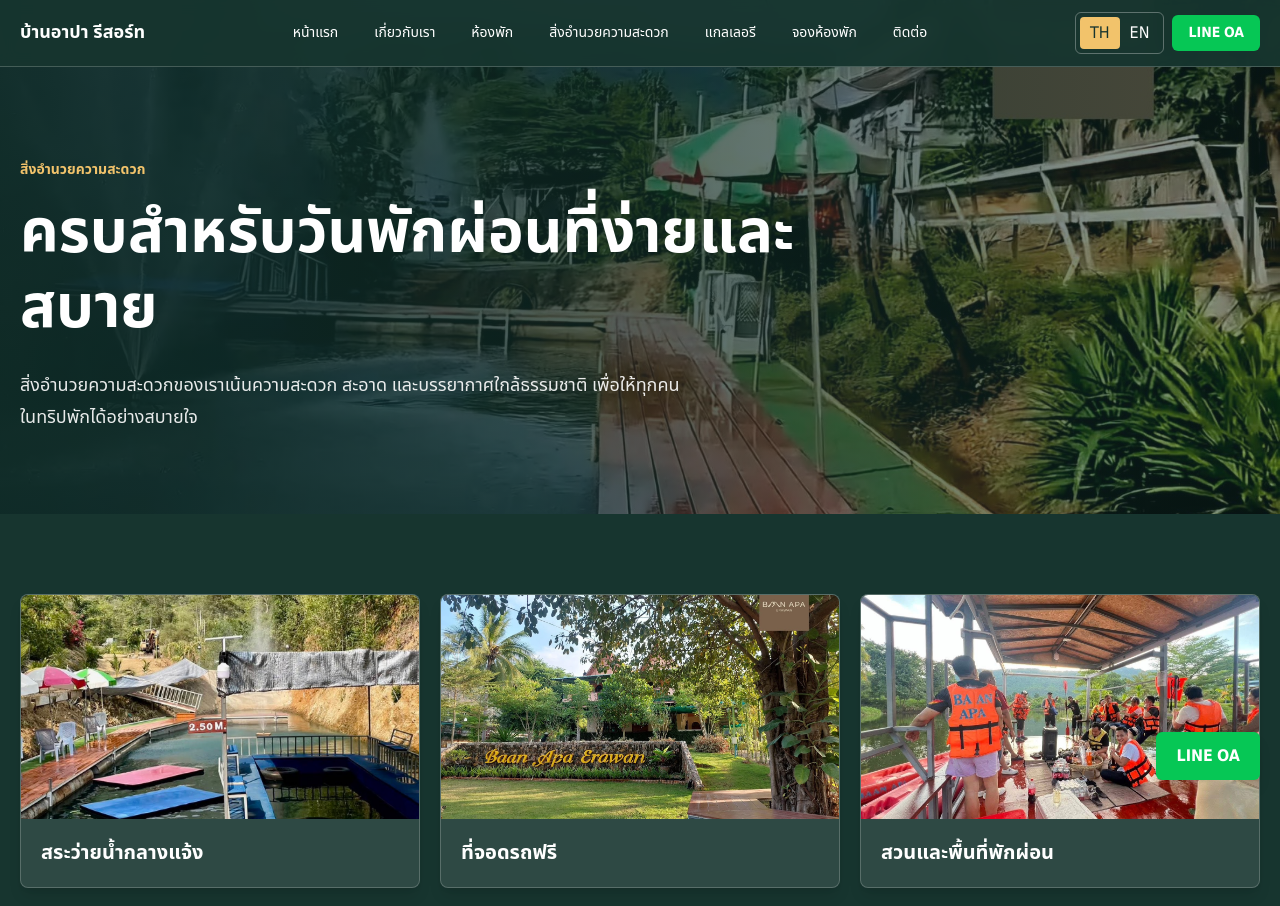
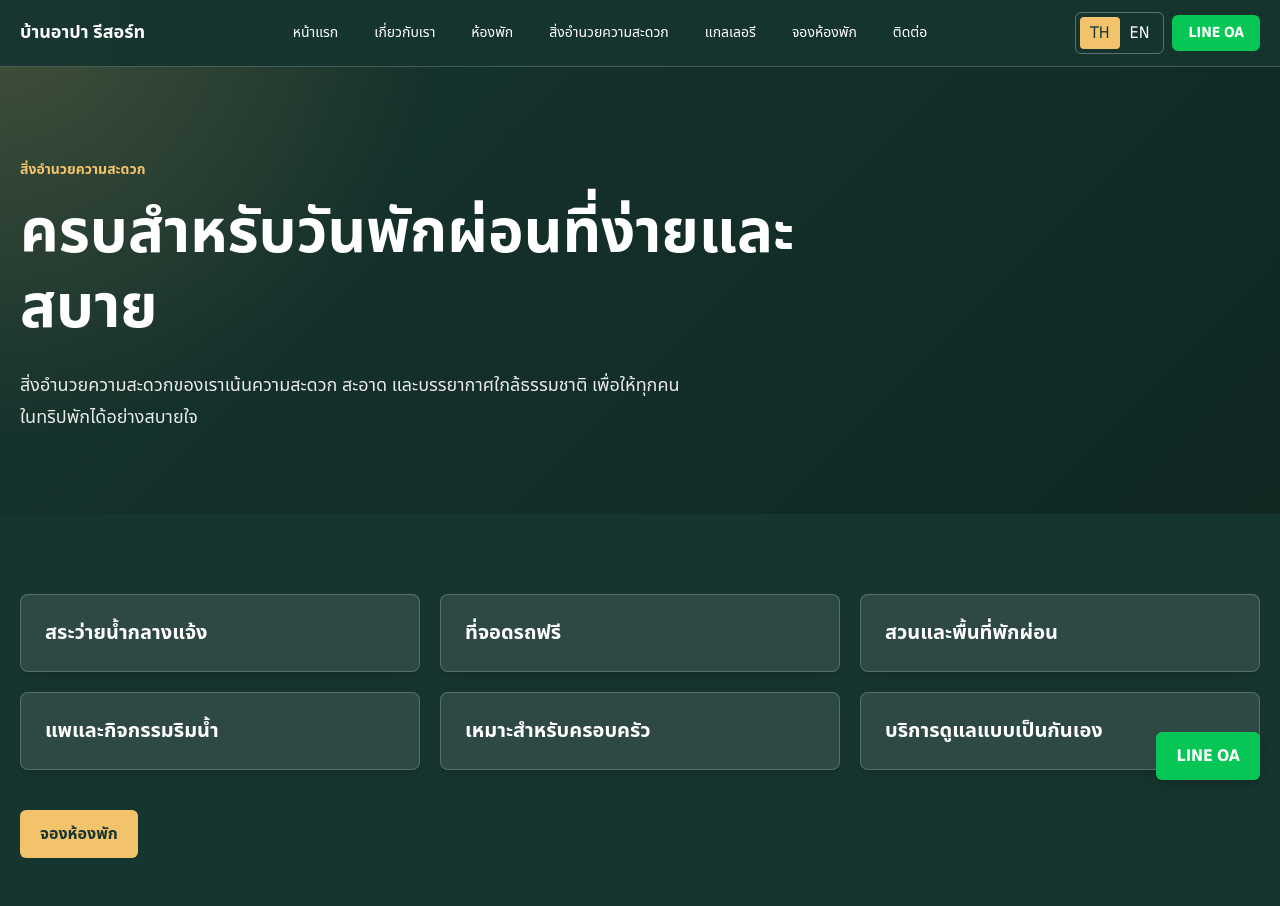
Before and after one commit to mpxdzzz/baan-apa-web, a Next.js app: page /facilities in a window 1280 px wide. Shown: the top 906 px of the page. Built offline with nearby package versions, Linux system fonts and the light colour scheme.

Commit message:
update images layout

```diff
--- a/app/_components/PageHeader.tsx
+++ b/app/_components/PageHeader.tsx
@@ -6,6 +6,7 @@ type PageHeaderProps = {
   body?: string;
   image?: string;
   imageAlt?: string;
+  noImage?: boolean;
 };
 
 export function PageHeader({
@@ -14,7 +15,29 @@ export function PageHeader({
   body,
   image = "/images/topview1.jpg",
   imageAlt = "Baan APA Resort",
+  noImage = false,
 }: PageHeaderProps) {
+  if (noImage) {
+    return (
+      <section className="relative overflow-hidden bg-[#17352f] px-5 pb-20 pt-40 text-white">
+        <div className="absolute inset-0 bg-[radial-gradient(circle_at_top_left,rgba(242,195,107,0.2),transparent_32%),linear-gradient(135deg,#17352f,#102722)]" />
+        <div className="relative mx-auto max-w-7xl">
+          <p className="mb-4 text-sm font-semibold uppercase text-[#f2c36b]">
+            {eyebrow}
+          </p>
+          <h1 className="max-w-4xl text-4xl font-bold leading-tight sm:text-5xl md:text-6xl">
+            {title}
+          </h1>
+          {body && (
+            <p className="mt-6 max-w-2xl text-base leading-8 text-white/90 sm:text-lg">
+              {body}
+            </p>
+          )}
+        </div>
+      </section>
+    );
+  }
+
   return (
     <section className="relative overflow-hidden px-5 pb-20 pt-40 text-white">
       <Image
--- a/app/about/page.tsx
+++ b/app/about/page.tsx
@@ -4,11 +4,9 @@ import Link from "next/link";
 import { PageHeader } from "../_components/PageHeader";
 import { PublicLayout } from "../_components/PublicLayout";
 import { useLanguage } from "../_components/LanguageProvider";
-import { ResortImage } from "../_components/ResortImage";
-import { experienceImages } from "../_lib/site-content";
 
 export default function AboutPage() {
-  const { language, t } = useLanguage();
+  const { t } = useLanguage();
 
   return (
     <PublicLayout>
@@ -17,12 +15,7 @@ export default function AboutPage() {
           eyebrow={t.about.eyebrow}
           title={t.about.title}
           body={t.about.body}
-          image="/images/garden.jpg"
-          imageAlt={
-            language === "th"
-              ? "สวนธรรมชาติภายในบ้านอาปารีสอร์ท"
-              : "Natural garden inside Baan APA Resort"
-          }
+          noImage
         />
 
         <section className="bg-[#fbf7ef] px-5 py-20 text-[#17352f]">
@@ -39,16 +32,6 @@ export default function AboutPage() {
             </div>
 
             <div className="rounded-lg border border-[#e2d4bd] bg-white p-6 shadow-sm sm:p-8">
-              <div className="mb-8 grid gap-4 sm:grid-cols-3">
-                {experienceImages.map((image) => (
-                  <ResortImage
-                    key={image.src}
-                    src={image.src}
-                    alt={language === "th" ? image.altTh : image.altEn}
-                    className="h-56 shadow-md"
-                  />
-                ))}
-              </div>
               <p className="mb-5 text-lg leading-8 text-[#52635d]">
                 {t.about.body}
               </p>
--- a/app/facilities/page.tsx
+++ b/app/facilities/page.tsx
@@ -3,12 +3,10 @@
 import Link from "next/link";
 import { PageHeader } from "../_components/PageHeader";
 import { PublicLayout } from "../_components/PublicLayout";
-import { ResortImage } from "../_components/ResortImage";
-import { facilityCards } from "../_lib/site-content";
 import { useLanguage } from "../_components/LanguageProvider";
 
 export default function FacilitiesPage() {
-  const { language, t } = useLanguage();
+  const { t } = useLanguage();
 
   return (
     <PublicLayout>
@@ -17,32 +15,18 @@ export default function FacilitiesPage() {
           eyebrow={t.facilities.eyebrow}
           title={t.facilities.title}
           body={t.facilities.intro}
-          image="/images/pool1.jpg"
-          imageAlt={
-            language === "th"
-              ? "สระว่ายน้ำกลางแจ้งบ้านอาปารีสอร์ท"
-              : "Outdoor pool at Baan APA Resort"
-          }
+          noImage
         />
 
         <section className="bg-[#17352f] px-5 py-20 text-white">
           <div className="mx-auto max-w-7xl">
             <div className="grid gap-5 sm:grid-cols-2 lg:grid-cols-3">
-              {t.facilities.items.map((item, index) => (
+              {t.facilities.items.map((item) => (
                 <div
                   key={item}
-                  className="overflow-hidden rounded-lg border border-white/20 bg-white/10 text-xl font-bold shadow-lg"
+                  className="rounded-lg border border-white/20 bg-white/10 p-6 text-xl font-bold shadow-lg"
                 >
-                  <ResortImage
-                    src={facilityCards[index].image}
-                    alt={
-                      language === "th"
-                        ? facilityCards[index].altTh
-                        : facilityCards[index].altEn
-                    }
-                    className="h-56 rounded-none"
-                  />
-                  <div className="p-5">{item}</div>
+                  {item}
                 </div>
               ))}
             </div>
--- a/app/page.tsx
+++ b/app/page.tsx
@@ -5,7 +5,6 @@ import Link from "next/link";
 import { PublicLayout } from "./_components/PublicLayout";
 import { ResortImage } from "./_components/ResortImage";
 import {
-  experienceImages,
   galleryImages,
   heroImage,
   roomOptions,
@@ -79,14 +78,14 @@ export default function HomePage() {
               </Link>
             </div>
 
-            <div className="grid gap-4 sm:grid-cols-3">
-              {experienceImages.map((item) => (
-                <ResortImage
-                  key={item.src}
-                  src={item.src}
-                  alt={language === "th" ? item.altTh : item.altEn}
-                  className="h-72 shadow-lg"
-                />
+            <div className="grid gap-4 sm:grid-cols-3 lg:grid-cols-1">
+              {t.about.stats.map((item) => (
+                <div
+                  key={item}
+                  className="rounded-lg border border-[#e2d4bd] bg-white p-5 text-lg font-bold shadow-sm"
+                >
+                  {item}
+                </div>
               ))}
             </div>
           </div>
```
